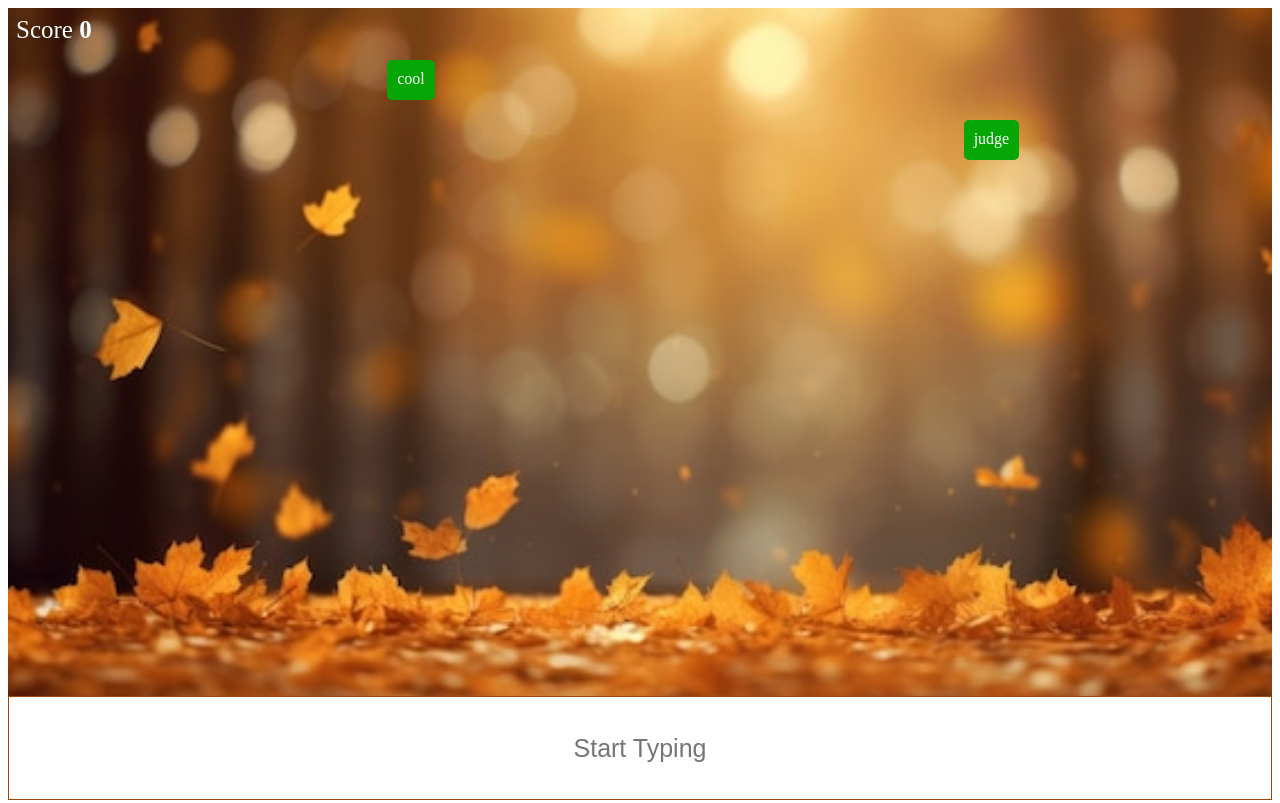
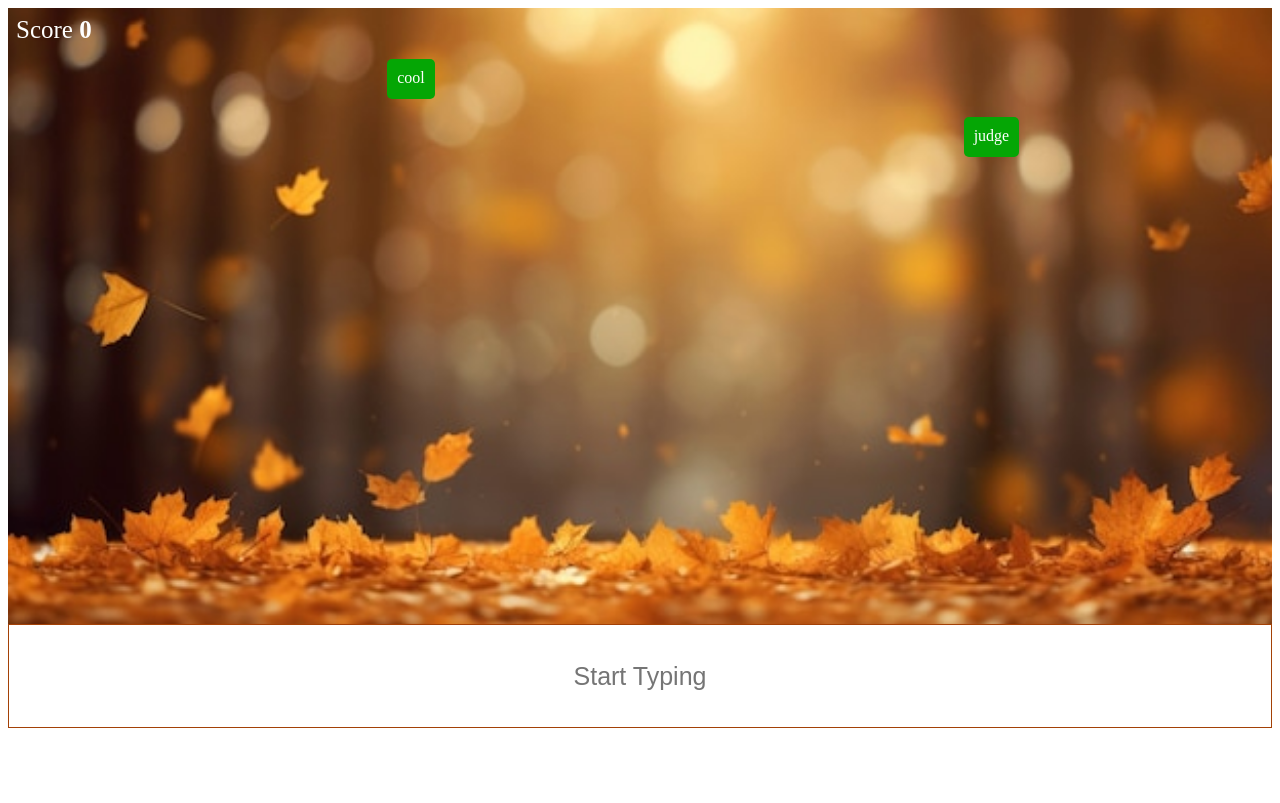
Before and after one commit to Nandini1009/word-blaze-battle, a plain HTML site: page inner.html in a window 1280 px wide. Drawn offline with nearby package versions, Linux system fonts and the light colour scheme.

Commit message:
Add files via upload

```diff
--- a/style.css
+++ b/style.css
@@ -1,5 +1,5 @@
 .wrapper{
-		height: 99vh;
+		height: 90vh;
     	width: auto;
     	position: relative;
     	margin: 0 auto;
@@ -33,7 +33,7 @@
 	}
 
      .wordsscreen{
- 	    height: 90vh;
+ 	    height: 85vh;
 	    width: 100%;
 	    position: relative;
 /*	    border: 1px solid #ccc;
```
